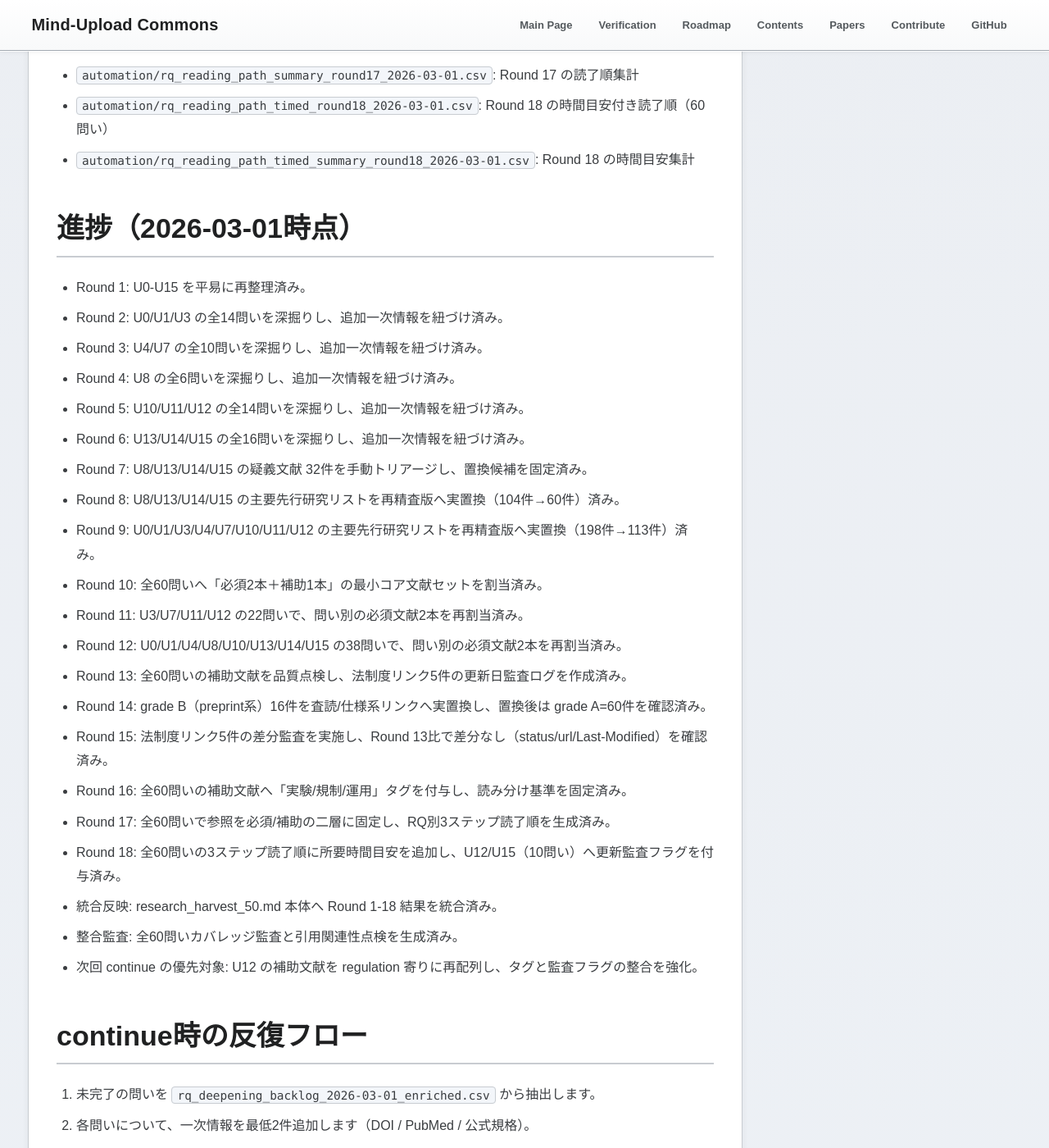
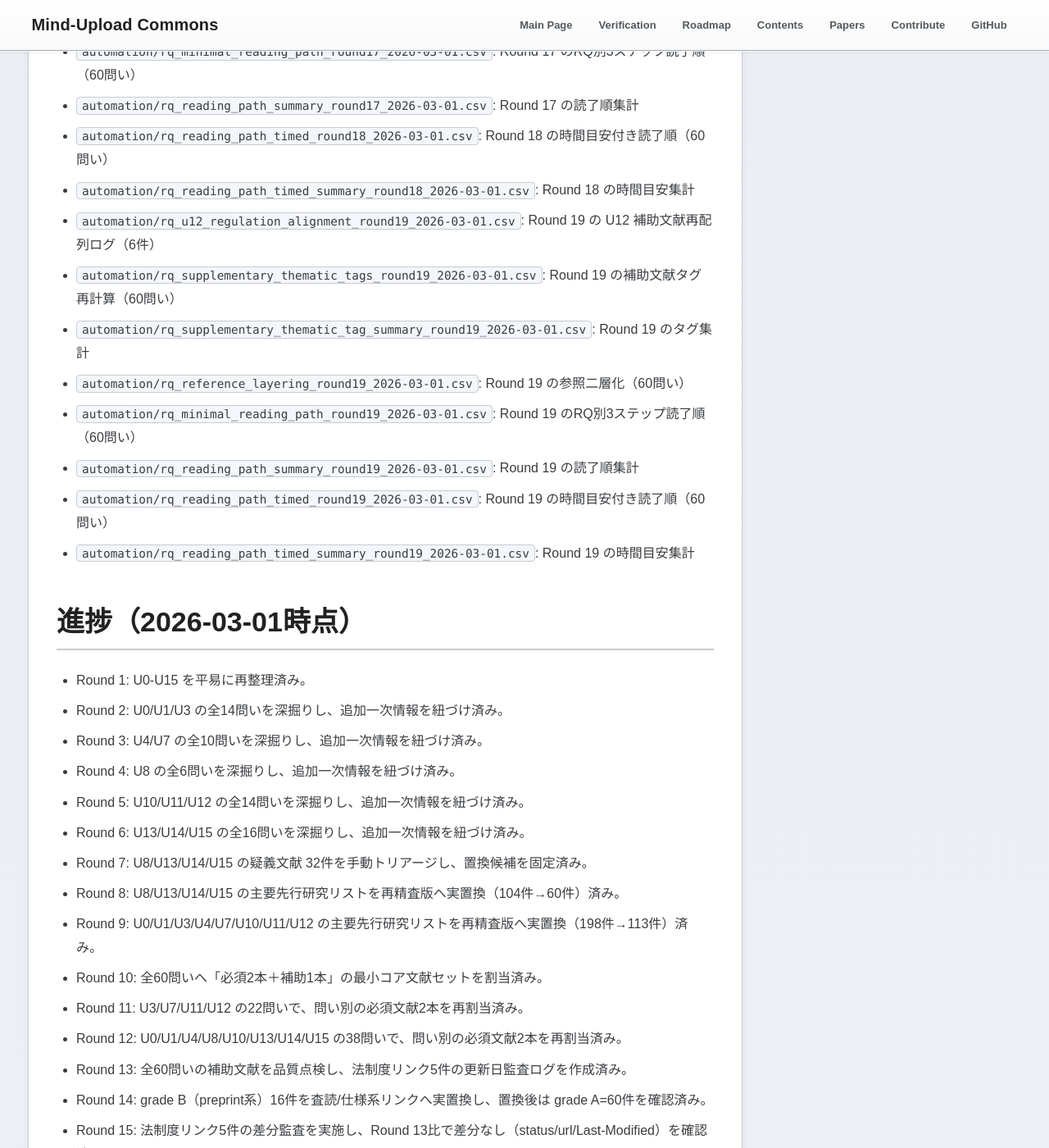
Before and after one commit to yasufumi-nakata/eegflow, a Jekyll site: the page built from research_deepening_continue_guide_2026-03-01.md, in a window 1280 px wide and 1400 px high, scrolled down 2728 px. Shown: the whole window at 82% size. Built offline with Jekyll 4.4.1, drawn with Linux system fonts in a browser that asks for light colours; some of the changed text lies outside the part shown.

Commit message:
Round 19: align U12 supplementary references to regulation track

```diff
--- a/research_deepening_continue_guide_2026-03-01.md
+++ b/research_deepening_continue_guide_2026-03-01.md
@@ -43,6 +43,7 @@
 <li><code>research_deepening_round16_2026-03-01.md</code>: 補助文献の実験/規制/運用タグ再分類（Round 16）</li>
 <li><code>research_deepening_round17_2026-03-01.md</code>: 参照二層化と3ステップ読了順（Round 17）</li>
 <li><code>research_deepening_round18_2026-03-01.md</code>: 読了時間目安と更新監査フラグ（Round 18）</li>
+<li><code>research_deepening_round19_2026-03-01.md</code>: U12 規制トラック整合（Round 19）</li>
 <li><code>automation/rq_deepening_backlog_2026-03-01.csv</code>: 全60問いの実行バックログ</li>
 <li><code>automation/rq_deepening_backlog_2026-03-01_enriched.csv</code>: 上記 + 一次情報リンク + 根拠確度</li>
 <li><code>automation/rq_deepening_progress_round2_2026-03-01.csv</code>: Round 2 進捗管理（U0/U1/U3）</li>
@@ -71,6 +72,14 @@
 <li><code>automation/rq_reading_path_summary_round17_2026-03-01.csv</code>: Round 17 の読了順集計</li>
 <li><code>automation/rq_reading_path_timed_round18_2026-03-01.csv</code>: Round 18 の時間目安付き読了順（60問い）</li>
 <li><code>automation/rq_reading_path_timed_summary_round18_2026-03-01.csv</code>: Round 18 の時間目安集計</li>
+<li><code>automation/rq_u12_regulation_alignment_round19_2026-03-01.csv</code>: Round 19 の U12 補助文献再配列ログ（6件）</li>
+<li><code>automation/rq_supplementary_thematic_tags_round19_2026-03-01.csv</code>: Round 19 の補助文献タグ再計算（60問い）</li>
+<li><code>automation/rq_supplementary_thematic_tag_summary_round19_2026-03-01.csv</code>: Round 19 のタグ集計</li>
+<li><code>automation/rq_reference_layering_round19_2026-03-01.csv</code>: Round 19 の参照二層化（60問い）</li>
+<li><code>automation/rq_minimal_reading_path_round19_2026-03-01.csv</code>: Round 19 のRQ別3ステップ読了順（60問い）</li>
+<li><code>automation/rq_reading_path_summary_round19_2026-03-01.csv</code>: Round 19 の読了順集計</li>
+<li><code>automation/rq_reading_path_timed_round19_2026-03-01.csv</code>: Round 19 の時間目安付き読了順（60問い）</li>
+<li><code>automation/rq_reading_path_timed_summary_round19_2026-03-01.csv</code>: Round 19 の時間目安集計</li>
 </ul>
 </section>
 
@@ -95,9 +104,10 @@
 <li>Round 16: 全60問いの補助文献へ「実験/規制/運用」タグを付与し、読み分け基準を固定済み。</li>
 <li>Round 17: 全60問いで参照を必須/補助の二層に固定し、RQ別3ステップ読了順を生成済み。</li>
 <li>Round 18: 全60問いの3ステップ読了順に所要時間目安を追加し、U12/U15（10問い）へ更新監査フラグを付与済み。</li>
-<li>統合反映: research_harvest_50.md 本体へ Round 1-18 結果を統合済み。</li>
+<li>Round 19: U12 の補助文献6件を制度文書へ再配列し、タグ/二層化/読了順/時間目安を再計算済み。</li>
+<li>統合反映: research_harvest_50.md 本体へ Round 1-19 結果を統合済み。</li>
 <li>整合監査: 全60問いカバレッジ監査と引用関連性点検を生成済み。</li>
-<li>次回 continue の優先対象: U12 の補助文献を regulation 寄りに再配列し、タグと監査フラグの整合を強化。</li>
+<li>次回 continue の優先対象: U12/U15 の regulation-track に法域ラベル（EU/CoE/NIST/OECD）を付与し、監査優先度を段階化。</li>
 </ul>
 </section>
 
--- /dev/null
+++ b/research_deepening_round19_2026-03-01.md
@@ -0,0 +1,56 @@
+---
+layout: default
+title: "Research Deepening Round 19 (2026-03-01): U12 規制トラック整合"
+description: "U12 の補助文献を制度文書へ再配列し、タグ・読了順・時間目安を再計算。"
+article_type: "Evidence Addendum"
+subtitle: "U12/U15監査対象の整合を強化"
+author: Mind Uploading Research Project
+last_updated: "2026-03-01"
+note: "Round 19 (U12 regulation alignment)"
+---
+<!-- IMPORTANT: Do not delete or overwrite this information. It serves as the project's permanent knowledge base. -->
+
+<main class="main-container">
+<article class="content-column">
+
+<div class="abstract-box">
+<h2>Round 19 の狙い</h2>
+<p>
+Round 18 では U12 が監査対象なのに補助文献タグが experiment のままでした。
+今回は U12 の補助文献を制度文書へ再配列し、タグ・読了順・時間目安を一貫させました。
+</p>
+</div>
+
+<section class="section" id="deliverables">
+<h2 class="section-title">成果物</h2>
+<ul>
+<li><a href="automation/rq_u12_regulation_alignment_round19_2026-03-01.csv" target="_blank">rq_u12_regulation_alignment_round19_2026-03-01.csv</a>（U12置換ログ, 6件）</li>
+<li><a href="automation/rq_supplementary_thematic_tags_round19_2026-03-01.csv" target="_blank">rq_supplementary_thematic_tags_round19_2026-03-01.csv</a>（タグ再計算）</li>
+<li><a href="automation/rq_reference_layering_round19_2026-03-01.csv" target="_blank">rq_reference_layering_round19_2026-03-01.csv</a>（二層化再計算）</li>
+<li><a href="automation/rq_minimal_reading_path_round19_2026-03-01.csv" target="_blank">rq_minimal_reading_path_round19_2026-03-01.csv</a>（3ステップ再計算）</li>
+<li><a href="automation/rq_reading_path_timed_round19_2026-03-01.csv" target="_blank">rq_reading_path_timed_round19_2026-03-01.csv</a>（時間目安再計算）</li>
+</ul>
+</section>
+
+<section class="section" id="result">
+<h2 class="section-title">結果（平易版）</h2>
+<table class="data-table">
+<thead><tr><th>項目</th><th>Round 18</th><th>Round 19</th></tr></thead><tbody>
+<tr><td>tag_regulation</td><td>4</td><td>10</td></tr>
+<tr><td>tag_experiment</td><td>44</td><td>38</td></tr>
+<tr><td>update_audit_flag_yes</td><td>10</td><td>10</td></tr>
+<tr><td>平均読了時間（分）</td><td>25.67</td><td>25.47</td></tr>
+</tbody></table>
+<p class="small">U12の6問いは、補助文献タグが experiment から regulation へ移行しました。</p>
+</section>
+
+<section class="section" id="next">
+<h2 class="section-title">次の continue で行うこと</h2>
+<ul>
+<li>U12/U15 の regulation-track に法域ラベル（EU/CoE/NIST/OECD）を付与します。</li>
+<li>法制度リンク差分監査（Round 15）を再実行し、監査フラグ行の優先更新キューを作ります。</li>
+</ul>
+</section>
+
+</article>
+</main>
```
Also changed, not shown: automation/rq_core_reference_minset_round10_2026-03-01.csv (+6 -6 lines), automation/rq_minimal_reading_path_round19_2026-03-01.csv (added, +61 -0 lines), automation/rq_reading_path_summary_round19_2026-03-01.csv (added, +10 -0 lines), automation/rq_reading_path_timed_round19_2026-03-01.csv (added, +61 -0 lines), automation/rq_reading_path_timed_summary_round19_2026-03-01.csv (added, +8 -0 lines), automation/rq_reference_layering_round19_2026-03-01.csv (added, +61 -0 lines), automation/rq_supplementary_thematic_tag_summary_round19_2026-03-01.csv (added, +16 -0 lines), automation/rq_supplementary_thematic_tags_round19_2026-03-01.csv (added, +61 -0 lines), automation/rq_u12_regulation_alignment_round19_2026-03-01.csv (added, +7 -0 lines), research_harvest_50.md (+17 -3 lines).
